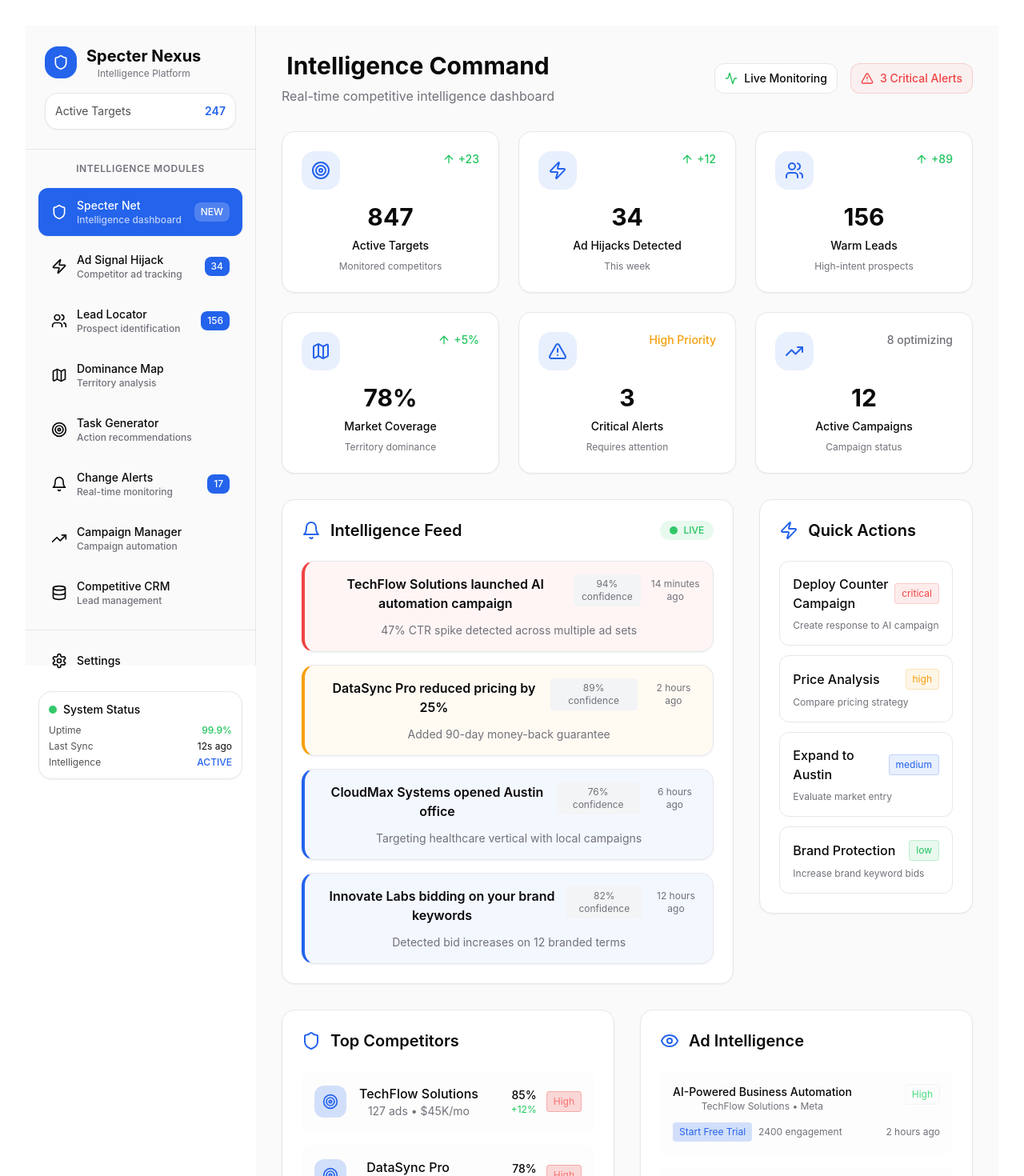
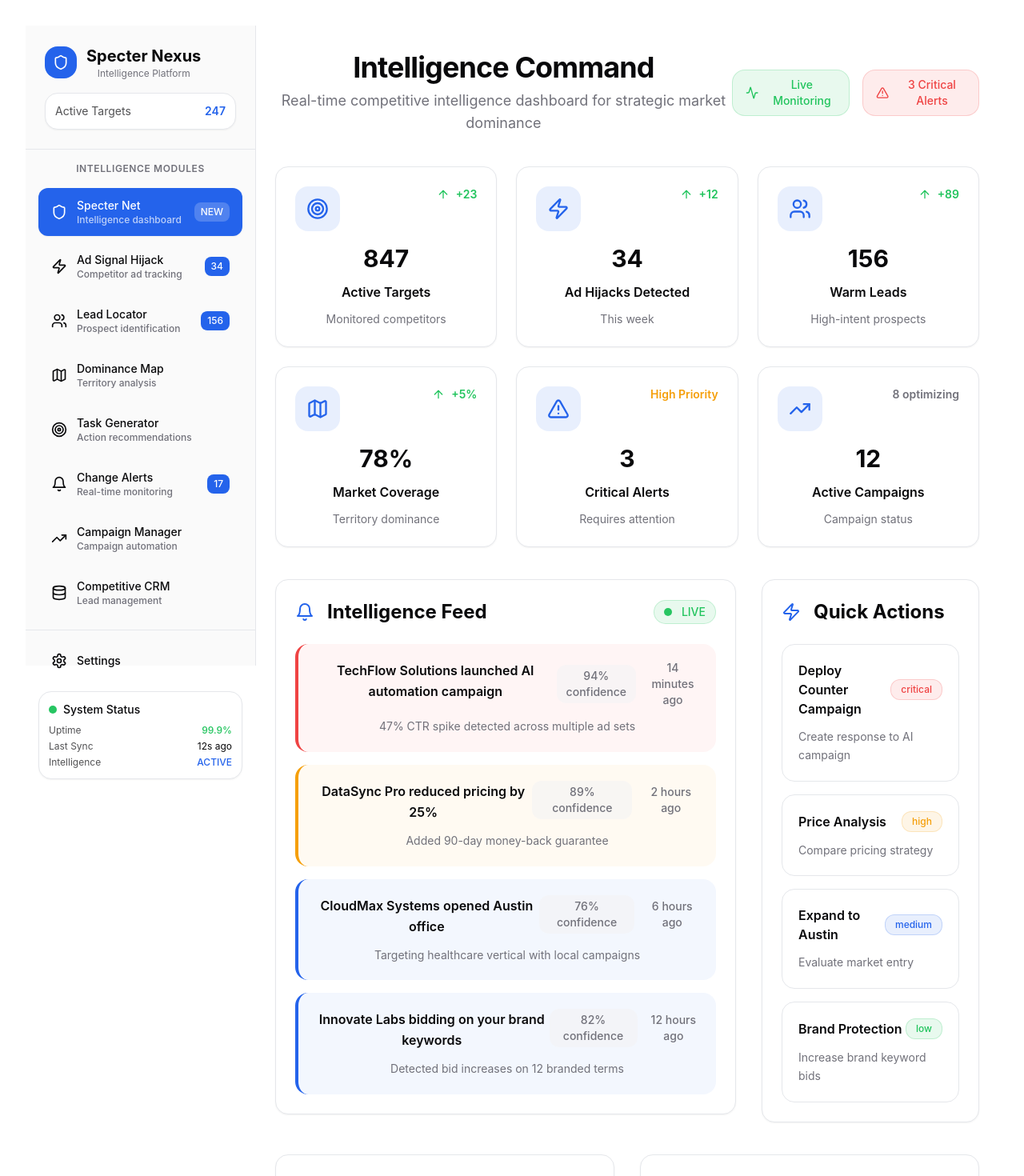
Before and after one commit to basharzamzami/stratagem-spy, a React (Vite) app: page / in a window 1280 px wide. Shown: the top 1470 px of the page at 80% size. Built offline with nearby package versions, Linux system fonts and the light colour scheme.

Commit message:
Fix: Adjust website layout and text formatting
The website layout and text formatting have been adjusted to ensure proper expansion and spacing. This addresses issues where the content appeared "stuck together" and not fully expanding.

```diff
--- a/src/App.tsx
+++ b/src/App.tsx
@@ -1,3 +1,4 @@
+
 import React from "react";
 import { BrowserRouter as Router, Routes, Route } from "react-router-dom";
 import { QueryClient, QueryClientProvider } from "@tanstack/react-query";
@@ -23,7 +24,7 @@ function App() {
   return (
     <QueryClientProvider client={queryClient}>
       <Router>
-        <div className="min-h-screen bg-background text-foreground">
+        <div className="min-h-screen w-full bg-background text-foreground">
           <Routes>
             <Route path="/" element={<Index />} />
             <Route path="/ad-signal-hijack" element={<EnhancedAdSignalHijack />} />
--- a/src/components/Dashboard.tsx
+++ b/src/components/Dashboard.tsx
@@ -208,28 +208,28 @@ const Dashboard = () => {
   };
 
   return (
-    <div className="flex-1 bg-background-secondary">
-      <div className="p-8">
+    <div className="min-h-screen w-full bg-background">
+      <div className="container mx-auto px-6 py-8 max-w-7xl">
         {/* Header */}
-        <div className="mb-8">
-          <div className="flex items-center justify-between mb-4">
-            <div>
-              <h1 className="text-3xl font-bold text-foreground mb-2">
+        <div className="mb-10">
+          <div className="flex items-center justify-between mb-6">
+            <div className="space-y-2">
+              <h1 className="text-4xl font-bold text-foreground tracking-tight">
                 Intelligence Command
               </h1>
-              <p className="text-muted-foreground">
-                Real-time competitive intelligence dashboard
+              <p className="text-lg text-muted-foreground max-w-2xl">
+                Real-time competitive intelligence dashboard for strategic market dominance
               </p>
             </div>
 
             <div className="flex items-center gap-4">
-              <div className="flex items-center gap-2 px-3 py-2 bg-background rounded-lg border border-border">
-                <Activity className="w-4 h-4 text-success" />
-                <span className="text-sm font-medium">Live Monitoring</span>
+              <div className="flex items-center gap-3 px-4 py-2 bg-success/10 border border-success/20 rounded-xl">
+                <Activity className="w-5 h-5 text-success" />
+                <span className="text-sm font-medium text-success">Live Monitoring</span>
               </div>
 
-              <div className="flex items-center gap-2 px-3 py-2 bg-destructive/5 border border-destructive/20 rounded-lg">
-                <AlertTriangle className="w-4 h-4 text-destructive" />
+              <div className="flex items-center gap-3 px-4 py-2 bg-destructive/10 border border-destructive/20 rounded-xl">
+                <AlertTriangle className="w-5 h-5 text-destructive" />
                 <span className="text-sm font-medium text-destructive">3 Critical Alerts</span>
               </div>
             </div>
@@ -237,26 +237,26 @@ const Dashboard = () => {
         </div>
 
         {/* Metrics Grid */}
-        <div className="grid grid-cols-1 md:grid-cols-2 lg:grid-cols-3 gap-6 mb-8">
+        <div className="grid grid-cols-1 md:grid-cols-2 xl:grid-cols-3 gap-6 mb-10">
           {metrics.map((metric, index) => (
             <div
               key={index}
-              className="metric-card animate-slideInUp"
+              className="bg-card border border-border rounded-2xl p-6 shadow-sm hover:shadow-md transition-all duration-200 hover:border-primary/20"
               style={{animationDelay: `${index * 100}ms`}}
             >
               <div className="flex items-start justify-between mb-4">
-                <div className="w-12 h-12 bg-primary/10 rounded-xl flex items-center justify-center">
-                  <metric.icon className="w-6 h-6 text-primary" />
+                <div className="w-14 h-14 bg-primary/10 rounded-2xl flex items-center justify-center">
+                  <metric.icon className="w-7 h-7 text-primary" />
                 </div>
 
-                <div className="flex items-center gap-1 text-sm">
+                <div className="flex items-center gap-2 text-sm">
                   {metric.changeType === 'increase' && (
                     <ArrowUp className="w-4 h-4 text-success" />
                   )}
                   {metric.changeType === 'decrease' && (
                     <ArrowDown className="w-4 h-4 text-destructive" />
                   )}
-                  <span className={`font-medium ${
+                  <span className={`font-semibold ${
                     metric.changeType === 'increase' ? 'text-success' :
                     metric.changeType === 'decrease' ? 'text-destructive' :
                     metric.changeType === 'warning' ? 'text-warning' :
@@ -267,28 +267,28 @@ const Dashboard = () => {
                 </div>
               </div>
 
-              <div className="space-y-2">
+              <div className="space-y-3">
                 <div className="text-3xl font-bold text-foreground">{metric.value}</div>
-                <div className="text-sm font-medium text-foreground">{metric.title}</div>
-                <div className="text-xs text-muted-foreground">{metric.description}</div>
+                <div className="text-base font-semibold text-foreground">{metric.title}</div>
+                <div className="text-sm text-muted-foreground">{metric.description}</div>
               </div>
             </div>
           ))}
         </div>
 
         {/* Main Content Grid */}
-        <div className="grid lg:grid-cols-3 gap-8 mb-8">
+        <div className="grid lg:grid-cols-3 gap-8 mb-10">
           {/* Intelligence Feed */}
           <div className="lg:col-span-2 space-y-6">
-            <div className="saas-card p-6">
+            <div className="bg-card border border-border rounded-2xl p-6 shadow-sm">
               <div className="flex items-center justify-between mb-6">
-                <div className="flex items-center gap-3">
+                <div className="flex items-center gap-4">
                   <Bell className="w-6 h-6 text-primary" />
-                  <h2 className="text-xl font-semibold">Intelligence Feed</h2>
+                  <h2 className="text-2xl font-bold text-foreground">Intelligence Feed</h2>
                 </div>
-                <div className="flex items-center gap-2 px-3 py-1 bg-success/10 rounded-full">
-                  <div className="status-indicator bg-success animate-pulse"></div>
-                  <span className="text-xs font-medium text-success">LIVE</span>
+                <div className="flex items-center gap-3 px-3 py-1 bg-success/10 rounded-full border border-success/20">
+                  <div className="w-2.5 h-2.5 rounded-full bg-success animate-pulse"></div>
+                  <span className="text-sm font-medium text-success">LIVE</span>
                 </div>
               </div>
 
@@ -296,16 +296,16 @@ const Dashboard = () => {
                 {alerts.map((alert, index) => (
                   <div
                     key={index}
-                    className={`alert-card border-l-4 ${getSeverityStyles(alert.severity)}`}
+                    className={`p-5 rounded-xl border-l-4 transition-all duration-200 hover:shadow-sm ${getSeverityStyles(alert.severity)}`}
                   >
                     <div className="flex items-start justify-between mb-3">
-                      <h4 className="font-semibold text-foreground">{alert.title}</h4>
-                      <div className="flex items-center gap-3 text-xs text-muted-foreground">
-                        <span className="bg-muted px-2 py-1 rounded">{alert.confidence}% confidence</span>
-                        <span>{alert.time}</span>
+                      <h4 className="font-semibold text-foreground text-base leading-relaxed">{alert.title}</h4>
+                      <div className="flex items-center gap-3 text-sm text-muted-foreground">
+                        <span className="bg-muted/60 px-3 py-1 rounded-lg font-medium">{alert.confidence}% confidence</span>
+                        <span className="font-medium">{alert.time}</span>
                       </div>
                     </div>
-                    <p className="text-sm text-muted-foreground">{alert.description}</p>
+                    <p className="text-sm text-muted-foreground leading-relaxed">{alert.description}</p>
                   </div>
                 ))}
               </div>
@@ -314,25 +314,25 @@ const Dashboard = () => {
 
           {/* Quick Actions */}
           <div className="space-y-6">
-            <div className="saas-card p-6">
-              <div className="flex items-center gap-3 mb-6">
+            <div className="bg-card border border-border rounded-2xl p-6 shadow-sm">
+              <div className="flex items-center gap-4 mb-6">
                 <Zap className="w-6 h-6 text-primary" />
-                <h2 className="text-xl font-semibold">Quick Actions</h2>
+                <h2 className="text-2xl font-bold text-foreground">Quick Actions</h2>
               </div>
 
-              <div className="space-y-3">
+              <div className="space-y-4">
                 {quickActions.map((action, index) => (
                   <button
                     key={index}
-                    className="w-full p-4 rounded-lg border border-border hover:border-primary/30 text-left transition-all duration-200 hover:shadow-sm"
+                    className="w-full p-5 rounded-xl border border-border hover:border-primary/30 text-left transition-all duration-200 hover:shadow-sm hover:bg-muted/20"
                   >
-                    <div className="flex items-center justify-between mb-2">
-                      <span className="font-medium text-foreground">{action.title}</span>
-                      <span className={`text-xs px-2 py-1 rounded border ${getUrgencyStyles(action.urgency)}`}>
+                    <div className="flex items-center justify-between mb-3">
+                      <span className="font-semibold text-foreground text-base">{action.title}</span>
+                      <span className={`text-xs px-3 py-1 rounded-lg border font-medium ${getUrgencyStyles(action.urgency)}`}>
                         {action.urgency}
                       </span>
                     </div>
-                    <p className="text-xs text-muted-foreground">{action.action}</p>
+                    <p className="text-sm text-muted-foreground leading-relaxed">{action.action}</p>
                   </button>
                 ))}
               </div>
@@ -343,34 +343,34 @@ const Dashboard = () => {
         {/* Competitors & Ad Intelligence */}
         <div className="grid lg:grid-cols-2 gap-8">
           {/* Top Competitors */}
-          <div className="saas-card p-6">
-            <div className="flex items-center gap-3 mb-6">
+          <div className="bg-card border border-border rounded-2xl p-6 shadow-sm">
+            <div className="flex items-center gap-4 mb-6">
               <Shield className="w-6 h-6 text-primary" />
-              <h2 className="text-xl font-semibold">Top Competitors</h2>
+              <h2 className="text-2xl font-bold text-foreground">Top Competitors</h2>
             </div>
 
             <div className="space-y-4">
               {topCompetitors.map((competitor, index) => (
-                <div key={index} className="flex items-center justify-between p-4 bg-muted/20 rounded-lg">
+                <div key={index} className="flex items-center justify-between p-5 bg-muted/20 rounded-xl border border-muted/30 hover:border-muted/50 transition-all duration-200">
                   <div className="flex items-center gap-4">
-                    <div className="w-10 h-10 bg-primary/20 rounded-lg flex items-center justify-center">
-                      <Target className="w-5 h-5 text-primary" />
+                    <div className="w-12 h-12 bg-primary/20 rounded-xl flex items-center justify-center">
+                      <Target className="w-6 h-6 text-primary" />
                     </div>
-                    <div>
-                      <div className="font-medium text-foreground">{competitor.name}</div>
+                    <div className="space-y-1">
+                      <div className="font-semibold text-foreground text-base">{competitor.name}</div>
                       <div className="text-sm text-muted-foreground">
                         {competitor.adCount} ads • {competitor.spend}
                       </div>
                     </div>
                   </div>
-                  <div className="flex items-center gap-3">
-                    <div className="text-right">
-                      <div className="text-sm font-medium text-foreground">{competitor.dominance}%</div>
-                      <div className={`text-xs ${competitor.change.startsWith('+') ? 'text-success' : 'text-destructive'}`}>
+                  <div className="flex items-center gap-4">
+                    <div className="text-right space-y-1">
+                      <div className="text-base font-bold text-foreground">{competitor.dominance}%</div>
+                      <div className={`text-sm font-medium ${competitor.change.startsWith('+') ? 'text-success' : 'text-destructive'}`}>
                         {competitor.change}
                       </div>
                     </div>
-                    <div className={`text-xs px-2 py-1 rounded border ${getThreatColor(competitor.threatLevel)}`}>
+                    <div className={`text-sm px-3 py-1 rounded-lg border font-medium ${getThreatColor(competitor.threatLevel)}`}>
                       {competitor.threatLevel}
                     </div>
                   </div>
@@ -380,33 +380,33 @@ const Dashboard = () => {
           </div>
 
           {/* Recent Ad Intelligence */}
-          <div className="saas-card p-6">
-            <div className="flex items-center gap-3 mb-6">
+          <div className="bg-card border border-border rounded-2xl p-6 shadow-sm">
+            <div className="flex items-center gap-4 mb-6">
               <Eye className="w-6 h-6 text-primary" />
-              <h2 className="text-xl font-semibold">Ad Intelligence</h2>
+              <h2 className="text-2xl font-bold text-foreground">Ad Intelligence</h2>
             </div>
 
             <div className="space-y-4">
               {recentAds.map((ad) => (
-                <div key={ad.id} className="p-4 bg-muted/20 rounded-lg">
-                  <div className="flex items-start justify-between mb-3">
-                    <div>
-                      <div className="font-medium text-foreground text-sm">{ad.headline}</div>
-                      <div className="text-xs text-muted-foreground">{ad.competitor} • {ad.platform}</div>
+                <div key={ad.id} className="p-5 bg-muted/20 rounded-xl border border-muted/30">
+                  <div className="flex items-start justify-between mb-4">
+                    <div className="space-y-2">
+                      <div className="font-semibold text-foreground text-base leading-relaxed">{ad.headline}</div>
+                      <div className="text-sm text-muted-foreground">{ad.competitor} • {ad.platform}</div>
                     </div>
-                    <div className={`text-xs px-2 py-1 rounded border bg-muted/20 ${getPerformanceColor(ad.performance)} border-muted`}>
+                    <div className={`text-sm px-3 py-1 rounded-lg border bg-muted/20 font-medium ${getPerformanceColor(ad.performance)} border-muted`}>
                       {ad.performance}
                     </div>
                   </div>
 
                   <div className="flex items-center justify-between">
-                    <div className="flex items-center gap-2">
-                      <button className="text-xs bg-primary/20 text-primary px-2 py-1 rounded">
+                    <div className="flex items-center gap-3">
+                      <button className="text-sm bg-primary/20 text-primary px-3 py-1 rounded-lg font-medium hover:bg-primary/30 transition-colors">
                         {ad.cta}
                       </button>
-                      <span className="text-xs text-muted-foreground">{ad.engagement} engagement</span>
+                      <span className="text-sm text-muted-foreground font-medium">{ad.engagement.toLocaleString()} engagement</span>
                     </div>
-                    <span className="text-xs text-muted-foreground">{ad.firstSeen}</span>
+                    <span className="text-sm text-muted-foreground font-medium">{ad.firstSeen}</span>
                   </div>
                 </div>
               ))}
--- a/src/pages/Index.tsx
+++ b/src/pages/Index.tsx
@@ -4,9 +4,9 @@ import Dashboard from '@/components/Dashboard';
 
 const Index = () => {
   return (
-    <div className="min-h-screen bg-background flex">
+    <div className="min-h-screen w-full bg-background flex">
       <Navigation />
-      <div className="flex-1 overflow-auto">
+      <div className="flex-1 w-full">
         <Dashboard />
       </div>
     </div>
```
